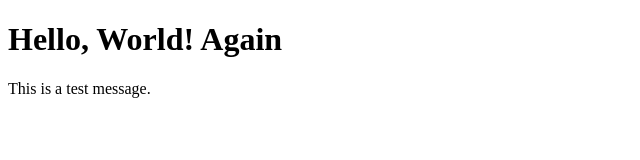
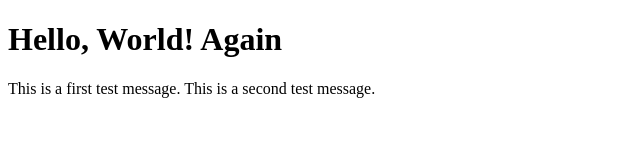
Before and after one commit to hoxxinh/Openshift, a website: page public/index.html in a window 1280 px wide. Shown: the whole page, without its empty margins (0-640 px from the left). Drawn offline with Linux system fonts and the light colour scheme.

```diff
--- a/public/index.html
+++ b/public/index.html
@@ -7,6 +7,7 @@
 </head>
 <body>
     <h1>Hello, World! Again</h1>
-    <p1>This is a test message.</p1>
+    <p1>This is a first test message.</p1>
+    <p2>This is a second test message.</p2>
 </body>
 </html>
```
